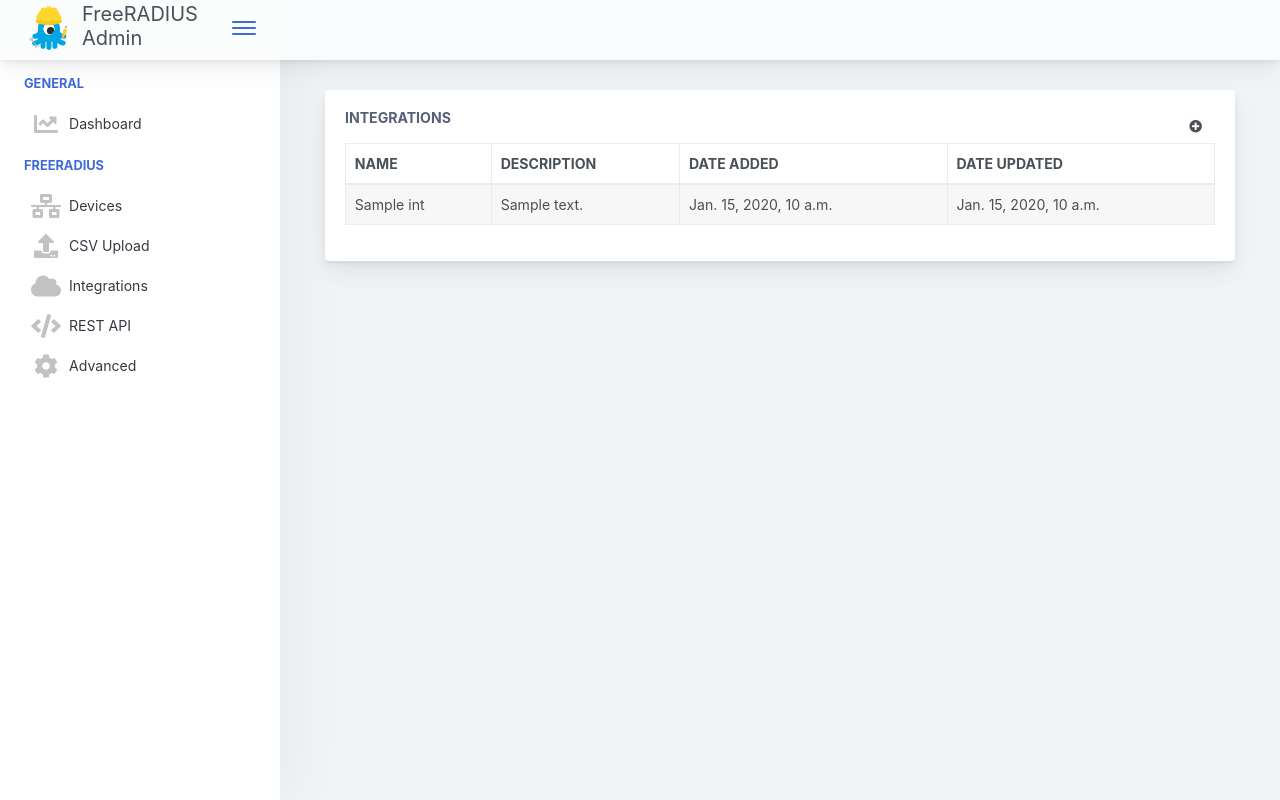
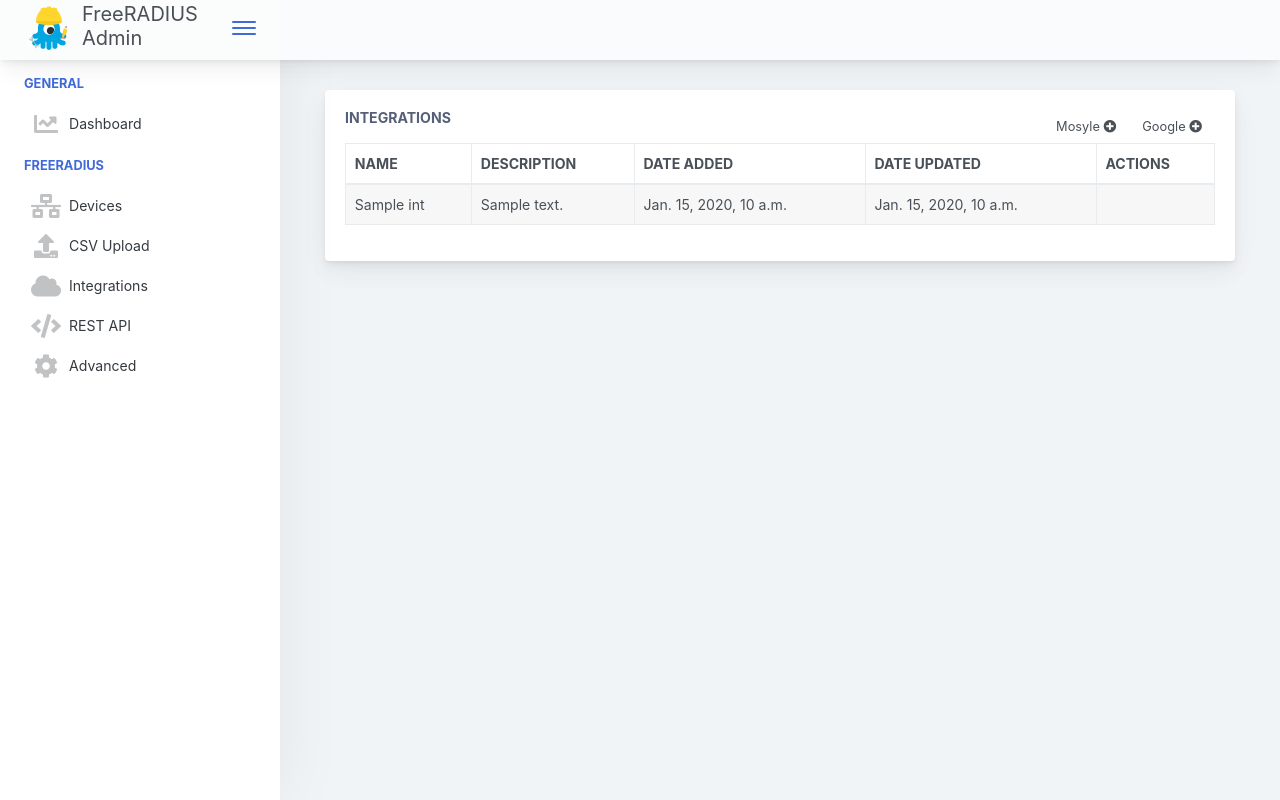
Before and after one commit to nnnc-org/freeradius-admin, a Django app: template src/ui/templates/integrations/list.html in a window 1280 px wide. Run offline with Django 3.2, Linux system fonts and the light colour scheme; the template is opened without the code that fills it: most values are stand-ins (such as "Sample title", 1, 10 or a date in 2020); some libraries are stand-ins or nearby versions.

Commit message:
minor ui tweaks

```diff
--- a/src/ui/templates/integrations/add_mosyle.html
+++ b/src/ui/templates/integrations/add_mosyle.html
@@ -5,8 +5,8 @@
 
   <div class="modal-header">
     <h5 class="modal-title">
-      {% if form.instance.pk %}Edit Mosyle{% else %}
-      Create New Mosyle{% endif %}
+      {% if form.instance.pk %}Edit Mosyle Integration{% else %}
+      Create New Mosyle Integration{% endif %}
     </h5>
     <button type="button" class="close" data-dismiss="modal" aria-label="Close">
       <span aria-hidden="true">&times;</span>
--- a/src/ui/templates/integrations/list.html
+++ b/src/ui/templates/integrations/list.html
@@ -7,7 +7,10 @@
     <div class="main-card mb-3 card">
       <div class="card-body">
         <div class="card-title">
-        <div class="float-right"><button class="btn create-device" style="background-color:transparent;"><i class="fas fa-plus-circle"></i></button></div>
+
+        <div class="float-right"><button class="btn create-google" style="background-color:transparent;">Google <i class="fas fa-plus-circle"></i></button></div>
+        <div class="float-right"><button class="btn create-mosyle" style="background-color:transparent;">Mosyle <i class="fas fa-plus-circle"></i></button></div>
+
         <h5 class="card-title">{{ _('Integrations') }}</h5>
         </div>
 
@@ -18,6 +21,7 @@
               <th class="table-heading"><a class="grey-color" href="#">{{ _('Description') }}</a></th>
               <th class="table-heading"><a class="grey-color" href="#">{{ _('Date Added') }}</a></th>
               <th class="table-heading"><a class="grey-color" href="#">{{ _('Date Updated') }}</a></th>
+              <th class="table-heading"><a class="grey-color" href="#">{{ _('Actions') }}</a></th>
             </tr>
           </thead>
           <tbody>
@@ -27,6 +31,9 @@
               <td>{{ int.description|default_if_none:"" }}</td>
               <td>{{ int.created_at }}</td>
               <td>{{ int.updated_at }}</td>
+              <td>
+                  <!-- Edit, run now, delete  -->
+              </td>
             </tr>
             {% endfor %}
           </tbody>
@@ -78,7 +85,7 @@
 <script src="{% static 'js/jquery.bootstrap.modal.forms.min.js' %}"></script>
 <script>
   $(document).ready(function() {
-    $(".create-device").modalForm({
+    $(".create-mosyle").modalForm({
         formURL: "{% url 'mosyle_add' %}"
     });
     {% for device in devices %}
```
